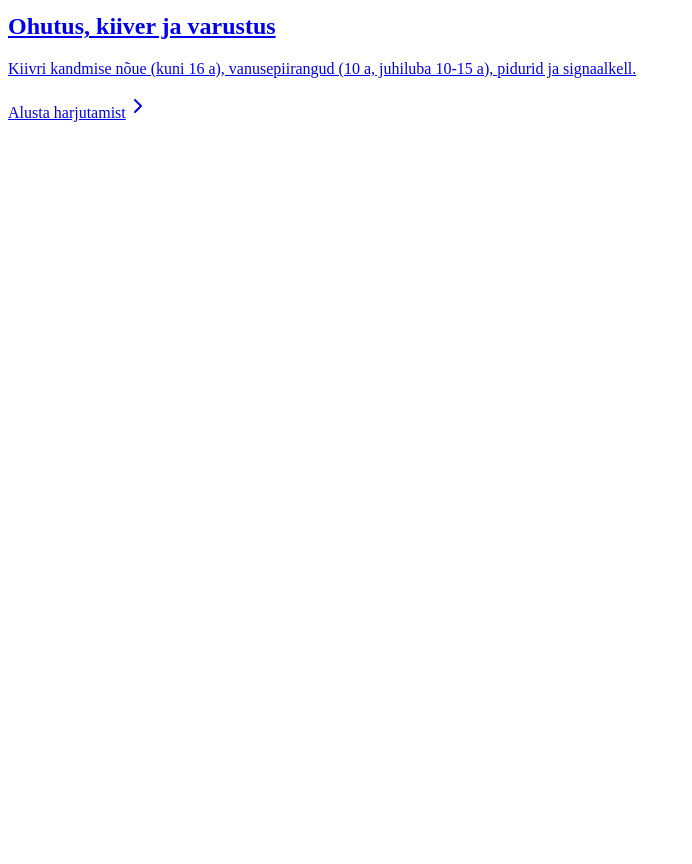
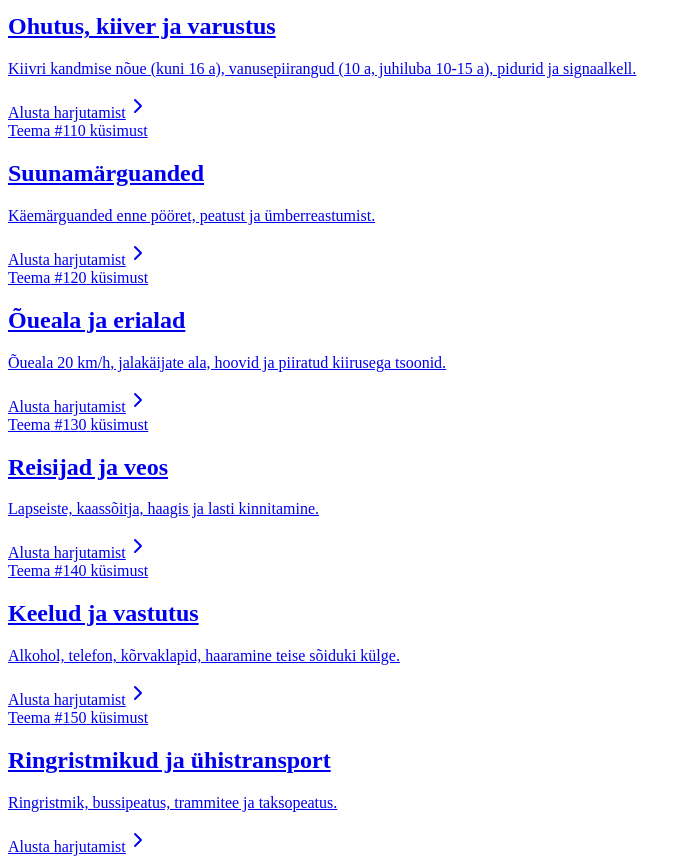
Before and after one commit to MrTolerant/jalgratta-eksam, a Next.js app: page /topics in a window 1280 px wide. Shown: the part 1460-2324 px from the top of the page, without its empty margins (0-692 px from the left). Before the commit the page ends 1590 px from the top, so only its background shows below. Built offline with nearby package versions, Linux system fonts and the light colour scheme.

Commit message:
feat: expand topics, storage stats, and type definitions

```diff
--- a/src/data/categories.ts
+++ b/src/data/categories.ts
@@ -151,4 +151,79 @@ export const categories: Category[] = [
     },
     icon: 'CheckCircle2',
   },
+  {
+    id: 'hand_signals',
+    order: 11,
+    title: {
+      et: 'Suunamärguanded',
+      ru: 'Сигналы рукой',
+      en: 'Hand signals',
+    },
+    description: {
+      et: 'Käemärguanded enne pööret, peatust ja ümberreastumist.',
+      ru: 'Сигналы рукой перед поворотом, остановкой и перестроением.',
+      en: 'Arm signals before turning, stopping, and changing position.',
+    },
+    icon: 'Hand',
+  },
+  {
+    id: 'special_zones',
+    order: 12,
+    title: {
+      et: 'Õueala ja erialad',
+      ru: 'Жилая зона и особые территории',
+      en: 'Living zones & special areas',
+    },
+    description: {
+      et: 'Õueala 20 km/h, jalakäijate ala, hoovid ja piiratud kiirusega tsoonid.',
+      ru: 'Жилая зона 20 км/ч, пешеходная зона, дворы и зоны с ограничением скорости.',
+      en: 'Living zones at 20 km/h, pedestrian areas, courtyards, and speed-limited zones.',
+    },
+    icon: 'Home',
+  },
+  {
+    id: 'passengers_cargo',
+    order: 13,
+    title: {
+      et: 'Reisijad ja veos',
+      ru: 'Пассажиры и груз',
+      en: 'Passengers and cargo',
+    },
+    description: {
+      et: 'Lapseiste, kaassõitja, haagis ja lasti kinnitamine.',
+      ru: 'Детское кресло, пассажир, прицеп и крепление груза.',
+      en: 'Child seats, passengers, trailers, and securing cargo.',
+    },
+    icon: 'Baby',
+  },
+  {
+    id: 'prohibitions',
+    order: 14,
+    title: {
+      et: 'Keelud ja vastutus',
+      ru: 'Запреты и ответственность',
+      en: 'Prohibitions and liability',
+    },
+    description: {
+      et: 'Alkohol, telefon, kõrvaklapid, haaramine teise sõiduki külge.',
+      ru: 'Алкоголь, телефон, наушники, держаться за другое ТС.',
+      en: 'Alcohol, phones, headphones, and holding onto other vehicles.',
+    },
+    icon: 'Ban',
+  },
+  {
+    id: 'roundabouts_transit',
+    order: 15,
+    title: {
+      et: 'Ringristmikud ja ühistransport',
+      ru: 'Кольца и общественный транспорт',
+      en: 'Roundabouts and transit',
+    },
+    description: {
+      et: 'Ringristmik, bussipeatus, trammitee ja taksopeatus.',
+      ru: 'Кольцевой перекресток, автобусная остановка, трамвайные пути.',
+      en: 'Roundabouts, bus stops, tram tracks, and taxi stands.',
+    },
+    icon: 'RefreshCw',
+  },
 ];
```
Also changed, not shown: src/lib/storage.ts (+28 -6 lines), src/types/index.ts (+6 -1 lines).
